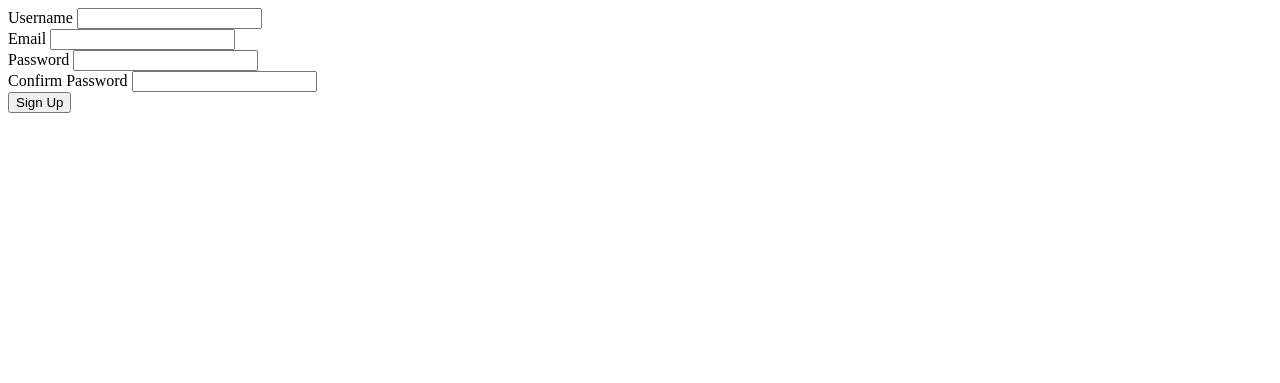
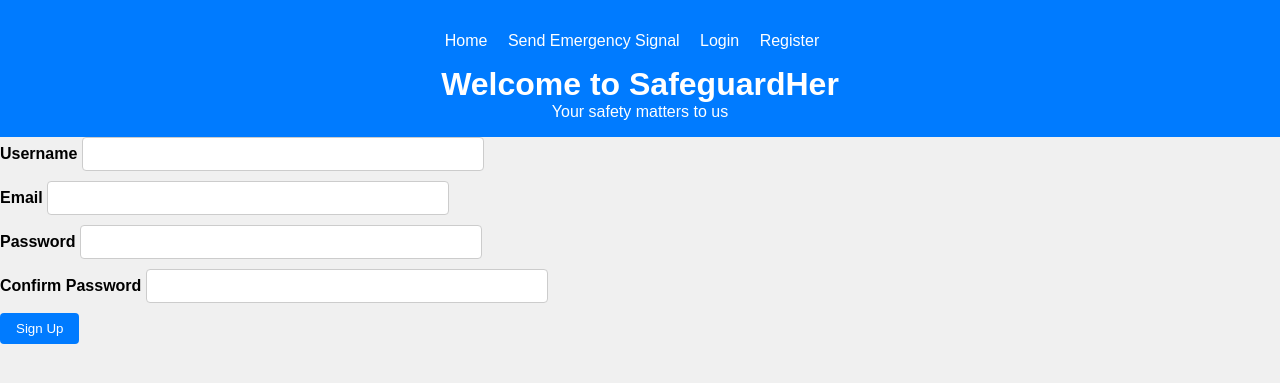
Before and after one commit to debajitadhikary/SafeGuardHer-, a Flask app: page /register in a window 1280 px wide. Shown: the top 383 px of the page. Run offline with Flask 3, Linux system fonts and the light colour scheme.

Commit message:
updation

```diff
--- a/app/templates/register.html
+++ b/app/templates/register.html
@@ -1,3 +1,28 @@
+<!DOCTYPE html>
+<html lang="en">
+<head>
+    <meta charset="UTF-8">
+    <meta name="viewport" content="width=device-width, initial-scale=1.0">
+    <title>user Registration</title>
+    <link rel="stylesheet" href="{{ url_for('static', filename='css/register.css') }}">
+
+</head>
+<body>
+    <header>
+        <nav>
+            <ul>
+                <li><a href="/">Home</a></li>
+                <li><a href="/emergency">Send Emergency Signal</a></li>
+                <!-- Add more navigation links as needed -->
+
+            <!-- If the user is not logged in, show the "Login" and "Register" links -->
+            <li><a href="/login">Login</a></li>
+            <li><a href="/register">Register</a></li>
+            </ul>
+        </nav>
+        <h1>Welcome to SafeguardHer</h1>
+        <p>Your safety matters to us</p>
+    </header>
     <form method="POST">
         {{ form.hidden_tag() }}  {# Include CSRF token #}
         <div class="form-group">
@@ -20,3 +45,8 @@
             {{ form.submit(class="btn btn-primary") }}
         </div>
     </form>
+
+
+
+</body>
+</html>
```
Lines whose indentation alone changed are shown as unchanged.
